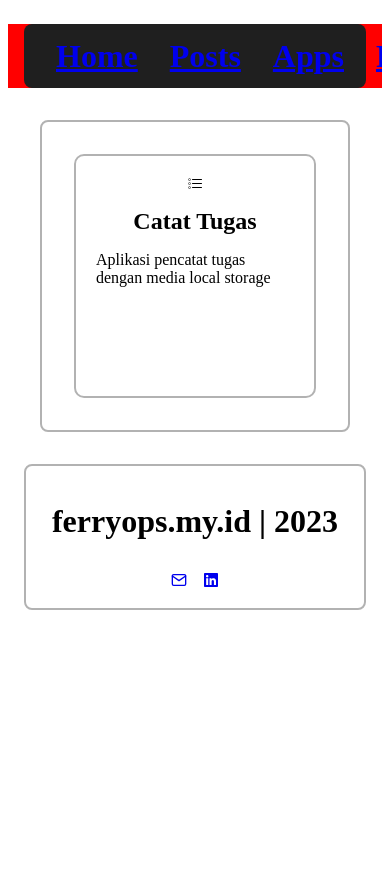
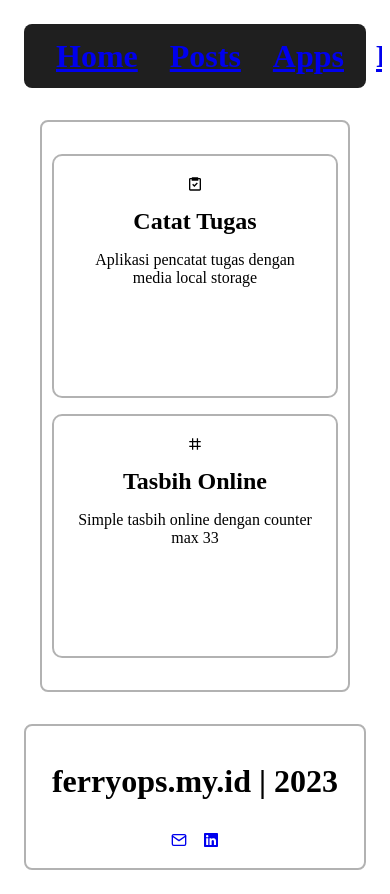
Before and after one commit to ferryafbi/ferryops, a Next.js app: page /apps in a window 390 px wide. Before the commit the page ends 860 px from the top, so only its background shows below. Built offline with nearby package versions, Linux system fonts and the light colour scheme.

Commit message:
add pencatat tugas

```diff
--- a/pages/apps/index.tsx
+++ b/pages/apps/index.tsx
@@ -5,7 +5,8 @@ import Head from 'next/head'
 import Link from 'next/link'
 import { FaLinkedin } from 'react-icons/fa'
 import { FiMail } from 'react-icons/fi'
-import { BsListTask } from 'react-icons/bs'
+import { BiTask } from 'react-icons/bi'
+import { AiOutlineNumber } from 'react-icons/ai'
 import MyHeader from 'components/MyHeader'
 
 export default function Apps() {
@@ -40,9 +41,17 @@ export default function Apps() {
               className={styles['list-apps']}
               onClick={() => router.push('/apps/pencatat-tugas')}
             >
-              <BsListTask />
+              <BiTask />
               <h1>Catat Tugas</h1>
               <span>Aplikasi pencatat tugas dengan media local storage</span>
+            </div>
+            <div
+              className={styles['list-apps']}
+              onClick={() => router.push('/apps/tasbih')}
+            >
+              <AiOutlineNumber />
+              <h1>Tasbih Online</h1>
+              <span>Simple tasbih online dengan counter max 33</span>
             </div>
           </div>
         </main>
--- a/pages/apps/tasbih/index.tsx
+++ b/pages/apps/tasbih/index.tsx
@@ -7,6 +7,7 @@ export default function Tasbih() {
   const [showTasbih, setShowTasbih] = useState(false)
 
   const handleButton = () => {
+    navigator.vibrate(200)
     setTasbih(tasbih + 1)
     setShowTasbih(true)
     if (tasbih === 33) {
--- a/pages/apps/tasbih/tasbih.module.css
+++ b/pages/apps/tasbih/tasbih.module.css
@@ -4,7 +4,8 @@
   display: flex;
   flex-direction: column;
   align-items: center;
-  font-size: 24px;
+  width: 100%;
+  padding: 0 2rem;
 }
 .main button {
   background-color: #27374d;
@@ -21,9 +22,11 @@
   color: #526d82;
 }
 .body {
+  width: 100%;
   display: flex;
   flex-direction: column;
   align-items: center;
   justify-content: center;
   height: 100vh;
+  font-size: 24px;
 }
--- a/pages/styles/home.module.css
+++ b/pages/styles/home.module.css
@@ -11,6 +11,7 @@
   background-color: #1f1f1f;
   color: white;
   border-radius: 8px;
+  width: auto;
 }
 .image {
   width: 50px;
@@ -142,9 +143,9 @@
   display: flex;
   flex-direction: column;
   align-items: center;
+  text-align: center;
 }
 .main-apps {
-  width: auto;
   height: auto;
   margin: 32px;
   display: flex;
@@ -165,16 +166,19 @@
 }
 .header-nav {
   width: 100%;
-  background-color: red;
 }
 
 @media (max-width: 500px) {
   .header {
     margin: 16px;
+    width: auto;
   }
   .main {
     margin: 16px;
     text-align: center;
+  }
+  .main-apps {
+    flex-direction: column;
   }
   .profile {
     width: 150px;
@@ -189,4 +193,7 @@
   .footer {
     margin: 16px;
   }
+  .list-apps {
+    width: 100%;
+  }
 }
```
Also changed, not shown: pages/resume.tsx (+2 -17 lines), 1 other file (tests, documents, lock files or other folders).
